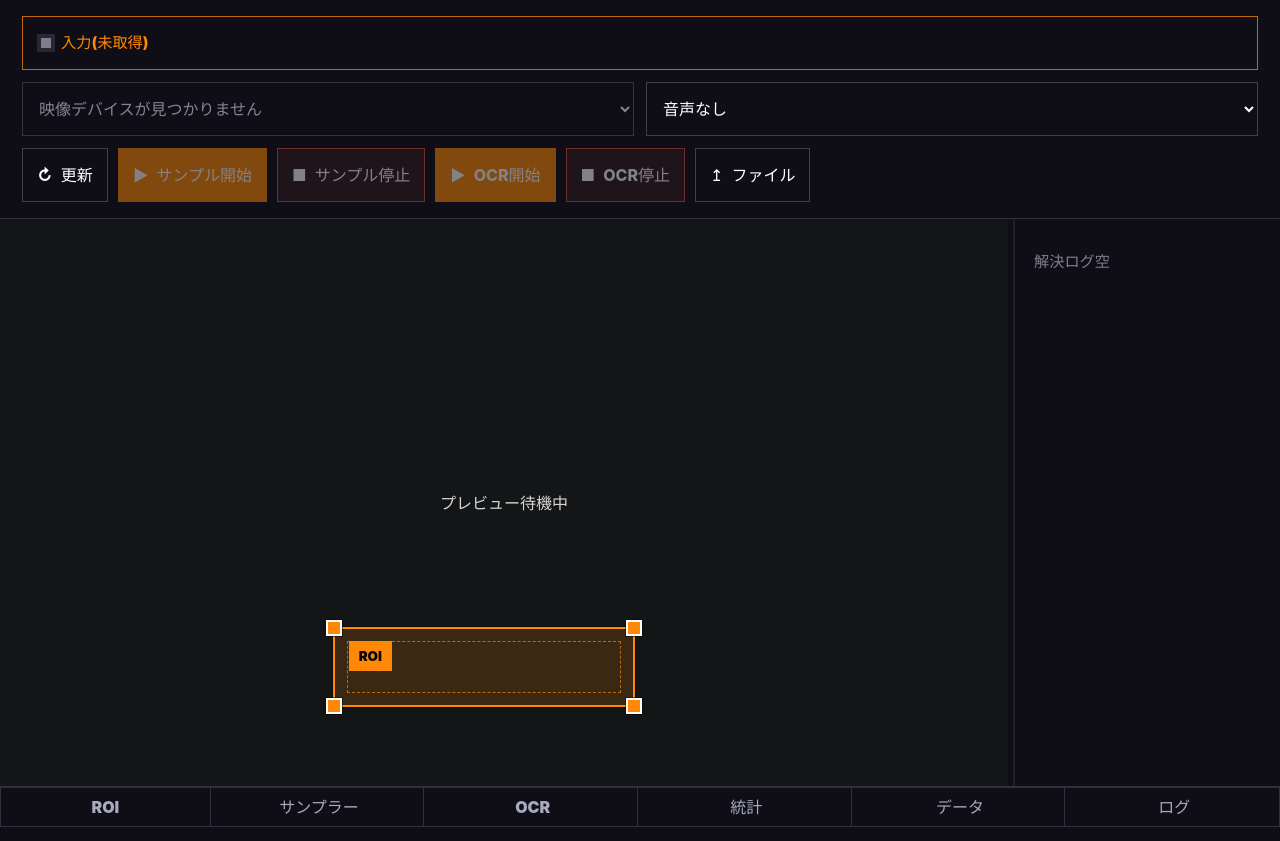
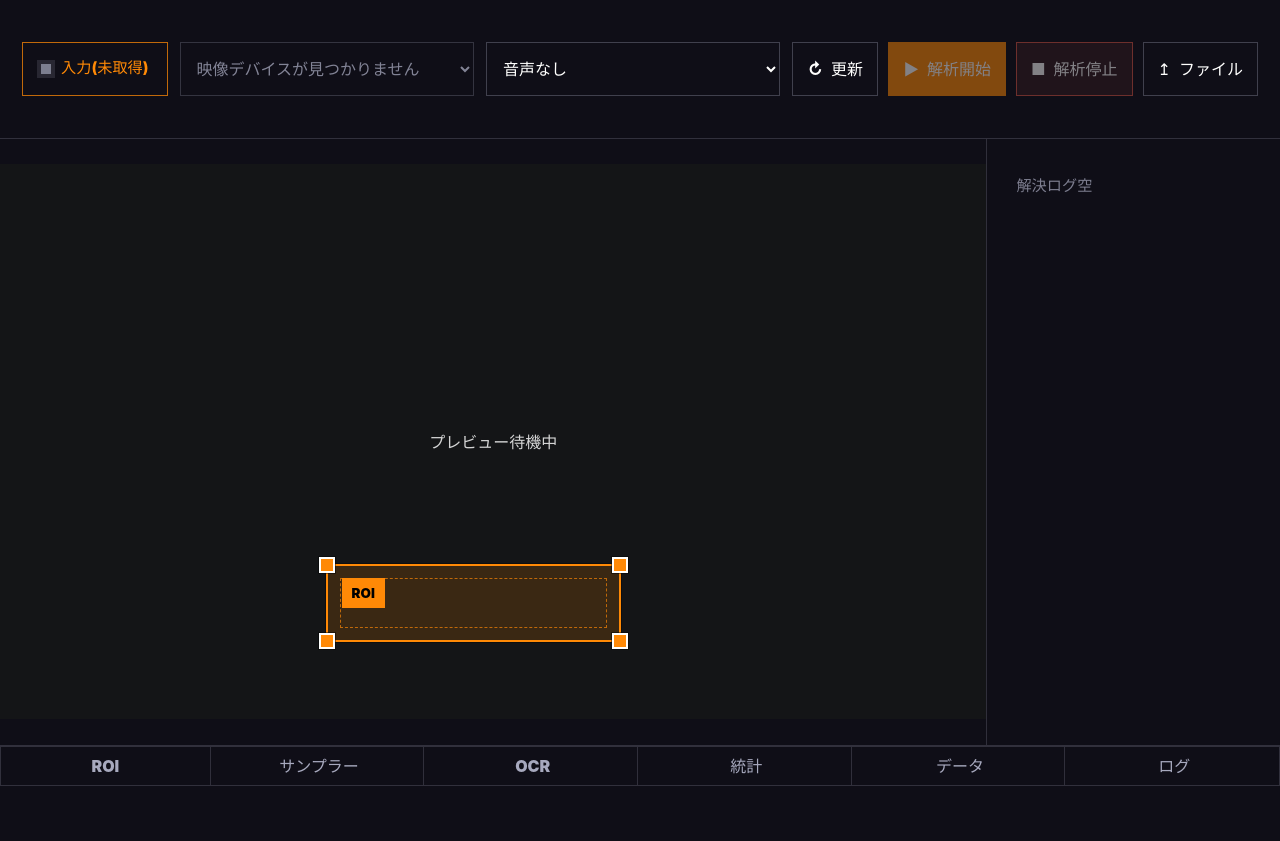
Before and after one commit to suisui-swimmy/PokeChronicle, a React (Vite) app: page / in a window 1280 px wide. After the commit the page ends 800 px from the top, so only its background shows below. Built offline with nearby package versions, Linux system fonts and the light colour scheme.

Commit message:
refactor: ヘッダー解析操作を1組へ集約

```diff
--- a/src/app/App.tsx
+++ b/src/app/App.tsx
@@ -1981,17 +1981,24 @@ export function App() {
     );
   }, [selectedAudioDeviceId, selectedVideoDeviceId, startCapture, videoDevices]);
 
-  const handleToolbarStartSampling = useCallback(async () => {
-    if (await ensureMediaForProcessing()) {
-      handleStartSampling();
-    }
-  }, [ensureMediaForProcessing, handleStartSampling]);
-
-  const handleToolbarStartOcr = useCallback(async () => {
+  const handleToolbarStartAnalysis = useCallback(async () => {
     if (await ensureMediaForProcessing()) {
       handleStartOcr();
     }
   }, [ensureMediaForProcessing, handleStartOcr]);
+
+  const handleToolbarStopAnalysis = useCallback(() => {
+    const shouldStopOcr = isOcrEnabledRef.current || pendingOcrJobsRef.current > 0;
+    const shouldStopSampling = samplingTimerRef.current !== null;
+
+    if (shouldStopOcr) {
+      stopOcr("リアルタイムOCRログを停止しました。");
+    }
+
+    if (shouldStopSampling) {
+      stopSampling("フレームサンプリングを停止しました。");
+    }
+  }, [stopOcr, stopSampling]);
 
   const handleResetRoi = useCallback(() => {
     setRoi(DEFAULT_ROI);
@@ -2530,41 +2537,21 @@ export function App() {
             type="button"
             variant="default"
             className="icon-button"
-            onClick={() => void handleToolbarStartSampling()}
-            disabled={isSampling || (mediaMode === "idle" && videoDevices.length === 0)}
+            onClick={() => void handleToolbarStartAnalysis()}
+            disabled={isOcrEnabled || (mediaMode === "idle" && videoDevices.length === 0)}
           >
             <span aria-hidden="true">▶</span>
-            <span>サンプル開始</span>
+            <span>解析開始</span>
           </Button>
           <Button
             type="button"
             variant="secondary"
             className="icon-button"
-            onClick={handleStopSampling}
-            disabled={!isSampling}
+            onClick={handleToolbarStopAnalysis}
+            disabled={!isSampling && !isOcrEnabled && pendingOcrJobs === 0}
           >
             <span aria-hidden="true">■</span>
-            <span>サンプル停止</span>
-          </Button>
-          <Button
-            type="button"
-            variant="default"
-            className="icon-button"
-            onClick={() => void handleToolbarStartOcr()}
-            disabled={isOcrEnabled || (mediaMode === "idle" && videoDevices.length === 0)}
-          >
-            <span aria-hidden="true">▶</span>
-            <span>OCR開始</span>
-          </Button>
-          <Button
-            type="button"
-            variant="secondary"
-            className="icon-button"
-            onClick={handleStopOcr}
-            disabled={!isOcrEnabled && pendingOcrJobs === 0}
-          >
-            <span aria-hidden="true">■</span>
-            <span>OCR停止</span>
+            <span>解析停止</span>
           </Button>
           <Button
             type="button"
--- a/src/styles.css
+++ b/src/styles.css
@@ -351,8 +351,7 @@ button:disabled {
   position: absolute;
   top: 0;
   bottom: 0;
-  left: 50%;
-  transform: translateX(-50%);
+  left: 0;
   pointer-events: none;
 }
 
@@ -362,11 +361,9 @@ button:disabled {
 }
 
 .workspace-resizer::after {
-  width: 10px;
+  width: 1px;
   opacity: 0;
-  background:
-    linear-gradient(90deg, transparent 0 3px, rgb(255 137 6 / 0.56) 3px 4px, transparent 4px 6px, rgb(255 137 6 / 0.56) 6px 7px, transparent 7px),
-    rgb(255 137 6 / 0.08);
+  background: rgb(255 137 6 / 0.74);
   transition: opacity 120ms ease;
 }
 
@@ -1502,7 +1499,7 @@ button:disabled {
   border-color: rgb(242 95 76 / 0.54);
 }
 
-@media (max-width: 1280px) {
+@media (max-width: 1040px) {
   .capture-toolbar {
     grid-template-columns: 1fr;
   }
```
Also changed, not shown: 1 other file (tests, documents, lock files or other folders).
